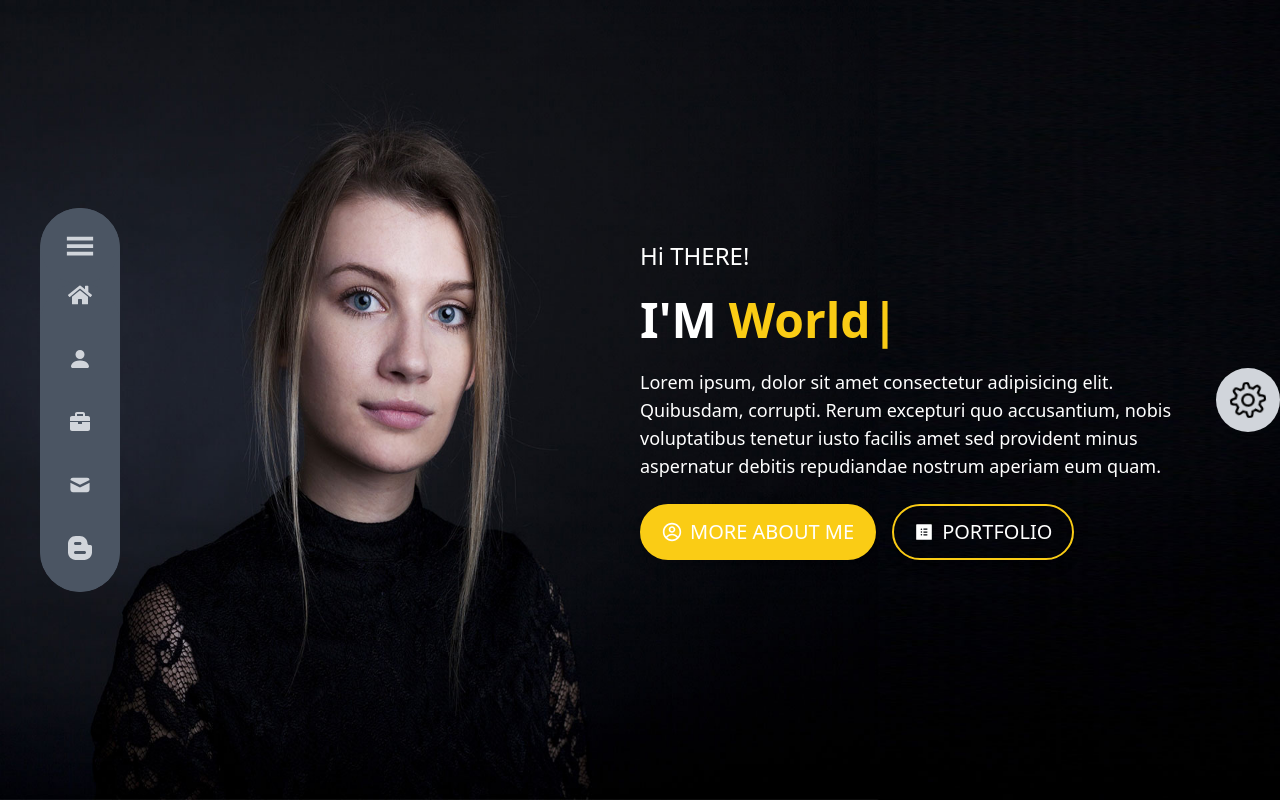
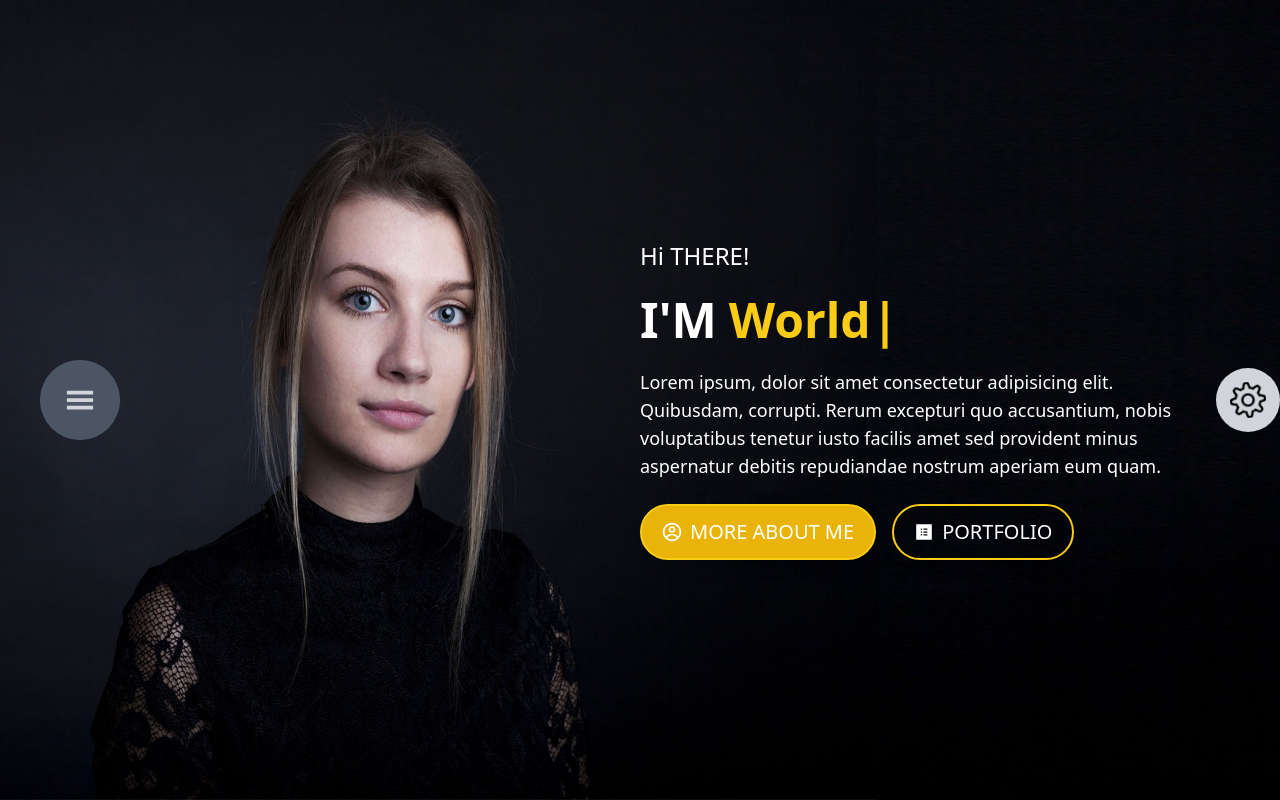
Before and after one commit to Rahul-max55/portfolio-2, a React (Create React App) app: page / in a window 1280 px wide. Built offline with nearby package versions, Linux system fonts and the light colour scheme.

Commit message:
new updates in home page

```diff
--- a/package.json
+++ b/package.json
@@ -9,6 +9,7 @@
     "react": "^18.2.0",
     "react-dom": "^18.2.0",
     "react-icons": "^4.10.1",
+    "react-router-dom": "^6.15.0",
     "react-scripts": "5.0.1",
     "typewriter-effect": "^2.20.1",
     "web-vitals": "^2.1.4"
--- a/src/App.jsx
+++ b/src/App.jsx
@@ -1,4 +1,5 @@
-import React , {useState} from "react";
+import React, {useState } from "react";
+import { Link } from "react-router-dom";
 import cover from "./Assets/fullscreendark.jpg";
 import { CgProfile } from "react-icons/cg";
 import { AiFillProfile } from "react-icons/ai";
@@ -12,14 +13,12 @@ import { GiHamburgerMenu } from "react-icons/gi";
 import Typewriter from "typewriter-effect";
 
 const App = () => {
-  const [hideNav, sethideNav] = useState(false);
+  const [hideNav, sethideNav] = useState(true);
 
-  const handleClose = (e) =>{
-        e.preventDefault();
-        sethideNav(!hideNav)
-  }
-
-  console.log(hideNav);
+  const handleClose = (e) => {
+    e.preventDefault();
+    sethideNav(!hideNav);
+  };
 
   return (
     <>
@@ -31,14 +30,44 @@ const App = () => {
         }}
       >
         <div className="ml-10">
-          <div className={`bg-gray-600 w-20 rounded-full flex justify-evenly items-center overflow-hidden flex-col ${hideNav ? "h-20" : "h-96"}`}>
-            <div className={`bg-gray-600 w-20 h-24 rounded-full flex justify-evenly text-3xl text-gray-300 items-center flex-col `} onClick={handleClose} ><GiHamburgerMenu /></div>
-            <div className={`bg-gray-600 w-20  overflow-hidden rounded-full flex justify-between text-2xl items-center text-gray-300 flex-col ${hideNav ? "h-0" : "h-96 pb-8"}`}>
-            <span className="relative" ><FaHome /> <span className="absolute top-0 left-16 text-xl" >HOME</span> </span>
-             <span className="relative" ><BsFillPersonFill /> <span className="absolute top-0 left-16 text-xl" >ABOUT</span> </span>
-             <span className="relative" ><BiSolidBriefcase /> <span className="absolute top-0 left-16 text-xl" >PORTFOLIO</span> </span>
-             <span className="relative" ><HiMail /> <span className="absolute top-0 left-16 text-xl" >CONTACT</span> </span>
-             <span className="relative" ><ImBlogger /> <span className="absolute top-0 left-16 text-xl" >BLOG</span> </span>
+          <div
+            className={`bg-gray-600 w-20 rounded-full transition-all duration-500 ease-linear flex justify-evenly items-center  flex-col ${
+              hideNav ? "h-20 overflow-hidden" : "h-96"
+            }`}
+          >
+            <div
+              className={`bg-gray-600 w-20 h-24 rounded-full hover:text-gray-100 cursor-pointer flex justify-evenly text-3xl text-gray-300 items-center flex-col `}
+              onClick={handleClose}
+            >
+              <GiHamburgerMenu />
+            </div>
+            <div
+              className={`bg-gray-600 w-20 rounded-full flex transition-all duration-500 ease-linear  justify-between text-2xl items-center text-gray-300 flex-col ${
+                hideNav ? "h-0 overflow-hidden" : "h-96 pb-8"
+              }`}
+            >
+              <Link to="/" className="relative hover:text-yellow-400  focus:text-yellow-400 cursor-pointer">
+                <FaHome />
+                <span className="absolute top-0 left-16 text-xl">HOME</span>
+              </Link>
+              <Link to="/about" className="relative hover:text-yellow-400  focus:text-yellow-400 cursor-pointer">
+                <BsFillPersonFill />
+                <span className="absolute top-0 left-16 text-xl">ABOUT</span>
+              </Link>
+              <Link to="/portfolio" className="relative hover:text-yellow-400  focus:text-yellow-400 cursor-pointer">
+                <BiSolidBriefcase />
+                <span className="absolute top-0 left-16 text-xl">
+                  PORTFOLIO
+                </span>
+              </Link>
+              <Link to="/contact" className="relative hover:text-yellow-400  focus:text-yellow-400 cursor-pointer">
+                <HiMail />
+                <span className="absolute top-0 left-16 text-xl">CONTACT</span>
+              </Link>
+              <Link to="/blog" className="relative hover:text-yellow-400  focus:text-yellow-400 cursor-pointer">
+                <ImBlogger />
+                <span className="absolute top-0 left-16 text-xl">BLOG</span>
+              </Link>
             </div>
           </div>
           {/* <div className="bg-purple-500 w-20 h-72">lorem</div> */}
@@ -65,13 +94,13 @@ const App = () => {
               aspernatur debitis repudiandae nostrum aperiam eum quam.
             </p>
             <div className="flex space-x-4">
-              <button className="flex px-5 py-3 items-center justify-center bg-yellow-400 text-xl font-medium text-white space-x-2 rounded-full shadow-lg border-2 border-yellow-400">
+              <Link to="/about" className="flex px-5 py-3 items-center justify-center bg-yellow-500 transition-colors text-xl font-medium text-white space-x-2 rounded-full shadow-lg border-2 border-yellow-400 hover:bg-transparent">
                 <CgProfile /> <span>MORE ABOUT ME </span>
-              </button>
-              <button className="flex px-5 py-3 items-center justify-center border-2 border-yellow-400 text-xl font-medium text-white space-x-2 rounded-full shadow-lg">
+              </Link>
+              <Link to="/portfolio" className="flex px-5 py-3 items-center justify-center border-2 border-yellow-400 text-xl font-medium text-white space-x-2 rounded-full shadow-lg hover:bg-yellow-500">
                 <AiFillProfile />
                 <span>PORTFOLIO</span>
-              </button>
+              </Link>
             </div>
           </div>
           <div className="bg-gray-300 w-16 h-16  rounded-full flex justify-center text-4xl items-center ">
--- a/src/index.js
+++ b/src/index.js
@@ -1,11 +1,14 @@
-import React from 'react';
-import ReactDOM from 'react-dom/client';
-import App from './App';
+import React from "react";
+import ReactDOM from "react-dom/client";
+import App from "./App";
 import "../src/index.css";
+import { BrowserRouter } from "react-router-dom";
 
-const root = ReactDOM.createRoot(document.getElementById('root'));
+const root = ReactDOM.createRoot(document.getElementById("root"));
 root.render(
   <React.StrictMode>
-    <App />
+    <BrowserRouter>
+      <App />
+    </BrowserRouter>
   </React.StrictMode>
 );
```
Also changed, not shown: 1 other file (tests, documents, lock files or other folders).
